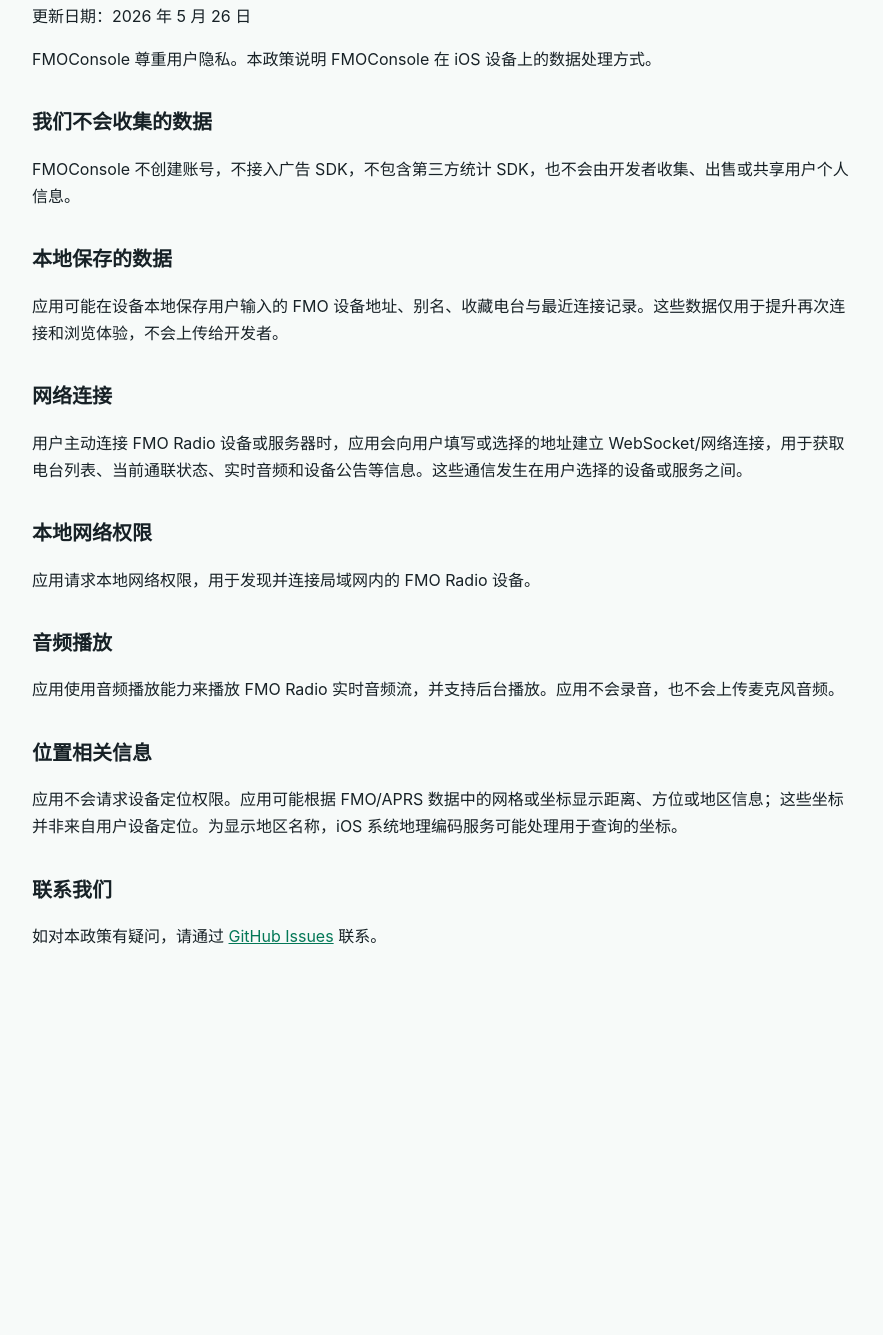
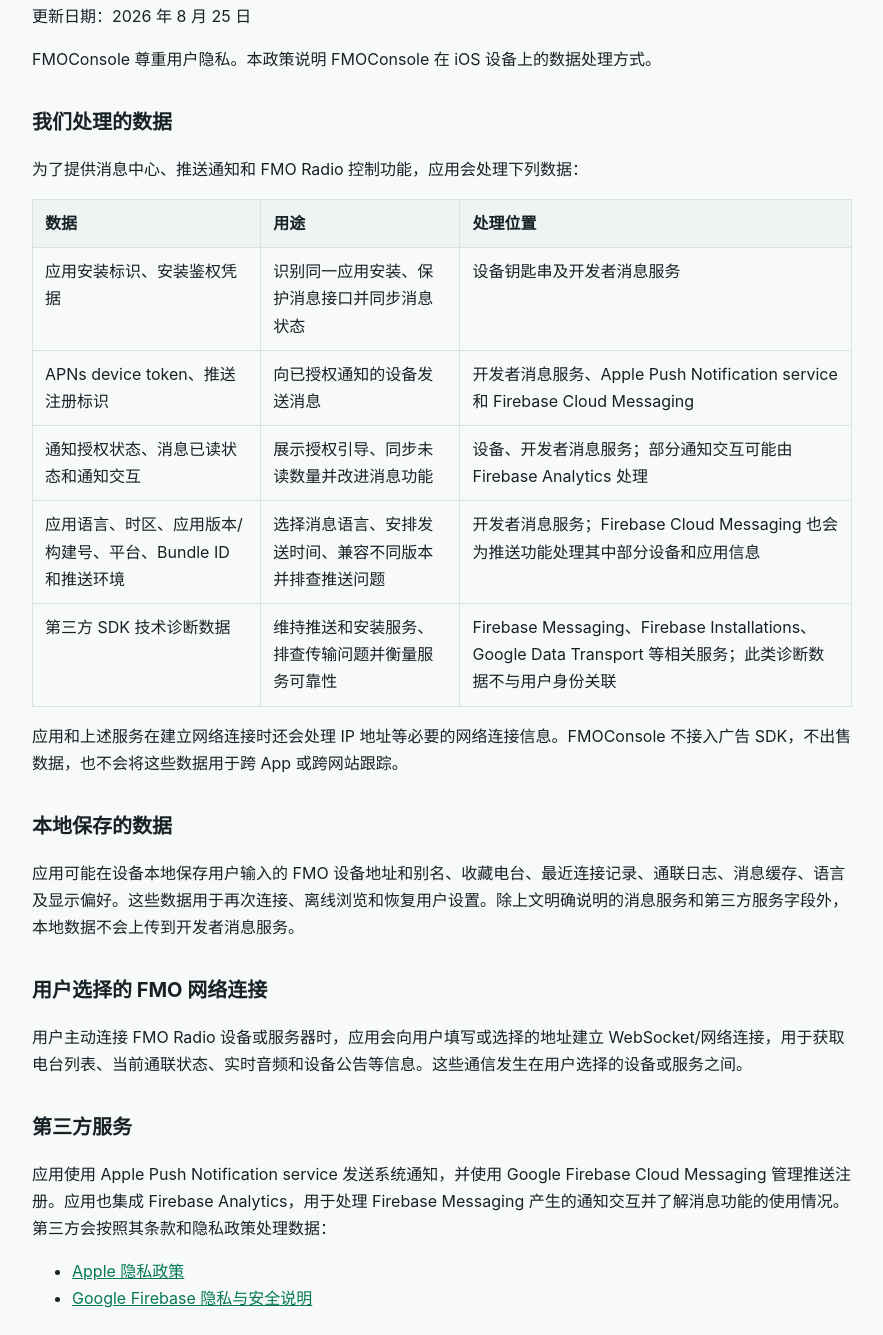
Before and after one commit to 17classdeveloper-design/FMOConsoleControl, a plain HTML site: page docs/privacy-policy.html in a window 1280 px wide. Shown: the part 105-1440 px from the top of the page, without its empty margins (198-1081 px from the left). Before the commit the page ends 1119 px from the top, so only its background shows below. Drawn offline with Linux system fonts and the light colour scheme.

Commit message:
Update privacy policy for messaging data

```diff
--- a/docs/privacy-policy.html
+++ b/docs/privacy-policy.html
@@ -10,22 +10,45 @@
     h1 { margin-top: 0; font-size: 32px; line-height: 1.2; }
     h2 { margin-top: 32px; font-size: 20px; }
     a { color: #047857; }
+    table { width: 100%; border-collapse: collapse; margin: 16px 0; }
+    th, td { padding: 10px 12px; border: 1px solid #d8e2df; text-align: left; vertical-align: top; }
+    th { background: #edf4f2; }
   </style>
 </head>
 <body>
   <main>
     <h1>FMOConsole 隐私政策</h1>
-    <p>更新日期：2026 年 5 月 26 日</p>
+    <p>更新日期：2026 年 8 月 25 日</p>
     <p>FMOConsole 尊重用户隐私。本政策说明 FMOConsole 在 iOS 设备上的数据处理方式。</p>
 
-    <h2>我们不会收集的数据</h2>
-    <p>FMOConsole 不创建账号，不接入广告 SDK，不包含第三方统计 SDK，也不会由开发者收集、出售或共享用户个人信息。</p>
+    <h2>我们处理的数据</h2>
+    <p>为了提供消息中心、推送通知和 FMO Radio 控制功能，应用会处理下列数据：</p>
+    <table>
+      <thead>
+        <tr><th>数据</th><th>用途</th><th>处理位置</th></tr>
+      </thead>
+      <tbody>
+        <tr><td>应用安装标识、安装鉴权凭据</td><td>识别同一应用安装、保护消息接口并同步消息状态</td><td>设备钥匙串及开发者消息服务</td></tr>
+        <tr><td>APNs device token、推送注册标识</td><td>向已授权通知的设备发送消息</td><td>开发者消息服务、Apple Push Notification service 和 Firebase Cloud Messaging</td></tr>
+        <tr><td>通知授权状态、消息已读状态和通知交互</td><td>展示授权引导、同步未读数量并改进消息功能</td><td>设备、开发者消息服务；部分通知交互可能由 Firebase Analytics 处理</td></tr>
+        <tr><td>应用语言、时区、应用版本/构建号、平台、Bundle ID 和推送环境</td><td>选择消息语言、安排发送时间、兼容不同版本并排查推送问题</td><td>开发者消息服务；Firebase Cloud Messaging 也会为推送功能处理其中部分设备和应用信息</td></tr>
+        <tr><td>第三方 SDK 技术诊断数据</td><td>维持推送和安装服务、排查传输问题并衡量服务可靠性</td><td>Firebase Messaging、Firebase Installations、Google Data Transport 等相关服务；此类诊断数据不与用户身份关联</td></tr>
+      </tbody>
+    </table>
+    <p>应用和上述服务在建立网络连接时还会处理 IP 地址等必要的网络连接信息。FMOConsole 不接入广告 SDK，不出售数据，也不会将这些数据用于跨 App 或跨网站跟踪。</p>
 
     <h2>本地保存的数据</h2>
-    <p>应用可能在设备本地保存用户输入的 FMO 设备地址、别名、收藏电台与最近连接记录。这些数据仅用于提升再次连接和浏览体验，不会上传给开发者。</p>
+    <p>应用可能在设备本地保存用户输入的 FMO 设备地址和别名、收藏电台、最近连接记录、通联日志、消息缓存、语言及显示偏好。这些数据用于再次连接、离线浏览和恢复用户设置。除上文明确说明的消息服务和第三方服务字段外，本地数据不会上传到开发者消息服务。</p>
 
-    <h2>网络连接</h2>
+    <h2>用户选择的 FMO 网络连接</h2>
     <p>用户主动连接 FMO Radio 设备或服务器时，应用会向用户填写或选择的地址建立 WebSocket/网络连接，用于获取电台列表、当前通联状态、实时音频和设备公告等信息。这些通信发生在用户选择的设备或服务之间。</p>
+
+    <h2>第三方服务</h2>
+    <p>应用使用 Apple Push Notification service 发送系统通知，并使用 Google Firebase Cloud Messaging 管理推送注册。应用也集成 Firebase Analytics，用于处理 Firebase Messaging 产生的通知交互并了解消息功能的使用情况。第三方会按照其条款和隐私政策处理数据：</p>
+    <ul>
+      <li><a href="https://www.apple.com/legal/privacy/">Apple 隐私政策</a></li>
+      <li><a href="https://firebase.google.com/support/privacy">Google Firebase 隐私与安全说明</a></li>
+    </ul>
 
     <h2>本地网络权限</h2>
     <p>应用请求本地网络权限，用于发现并连接局域网内的 FMO Radio 设备。</p>
@@ -36,8 +59,22 @@
     <h2>位置相关信息</h2>
     <p>应用不会请求设备定位权限。应用可能根据 FMO/APRS 数据中的网格或坐标显示距离、方位或地区信息；这些坐标并非来自用户设备定位。为显示地区名称，iOS 系统地理编码服务可能处理用于查询的坐标。</p>
 
+    <h2>数据保留、删除与用户选择</h2>
+    <p>设备本地数据通常保留到用户在应用中移除相关记录或卸载应用。消息服务数据仅在提供消息、推送、安全防护和故障排查所需期间保存；法律另有要求的除外。</p>
+    <ul>
+      <li>用户可以拒绝通知权限，或随时在 iOS“设置”中关闭 FMOConsole 通知。关闭后，应用会通知消息服务停用当前推送注册。</li>
+      <li>用户可以在应用内删除最近设备、别名、收藏等可管理数据；卸载应用会删除应用容器中的本地数据。</li>
+      <li>如需查询或删除开发者消息服务中的安装记录和消息状态，请通过下方联系方式提交请求。我们可能需要必要信息来确认目标安装，并会在适用法律要求的范围内处理。</li>
+    </ul>
+
+    <h2>数据安全</h2>
+    <p>开发者消息服务使用 HTTPS 传输，并使用安装鉴权凭据保护安装级接口。用户自行填写的 FMO Radio 地址可能使用局域网连接或未加密的 <code>ws://</code>；对公网服务建议使用 <code>wss://</code>。</p>
+
+    <h2>政策更新</h2>
+    <p>如果应用功能或数据处理方式发生变化，我们会更新本页面并修改上方日期。重大变化会通过适当方式提示用户。</p>
+
     <h2>联系我们</h2>
-    <p>如对本政策有疑问，请通过 <a href="https://github.com/17classdeveloper-design/FMOConsoleControl/issues">GitHub Issues</a> 联系。</p>
+    <p>如对本政策有疑问，或需要提出数据查询、删除请求，请通过 <a href="https://github.com/17classdeveloper-design/FMOConsoleControl/issues">GitHub Issues</a> 联系。</p>
   </main>
 </body>
 </html>
```
